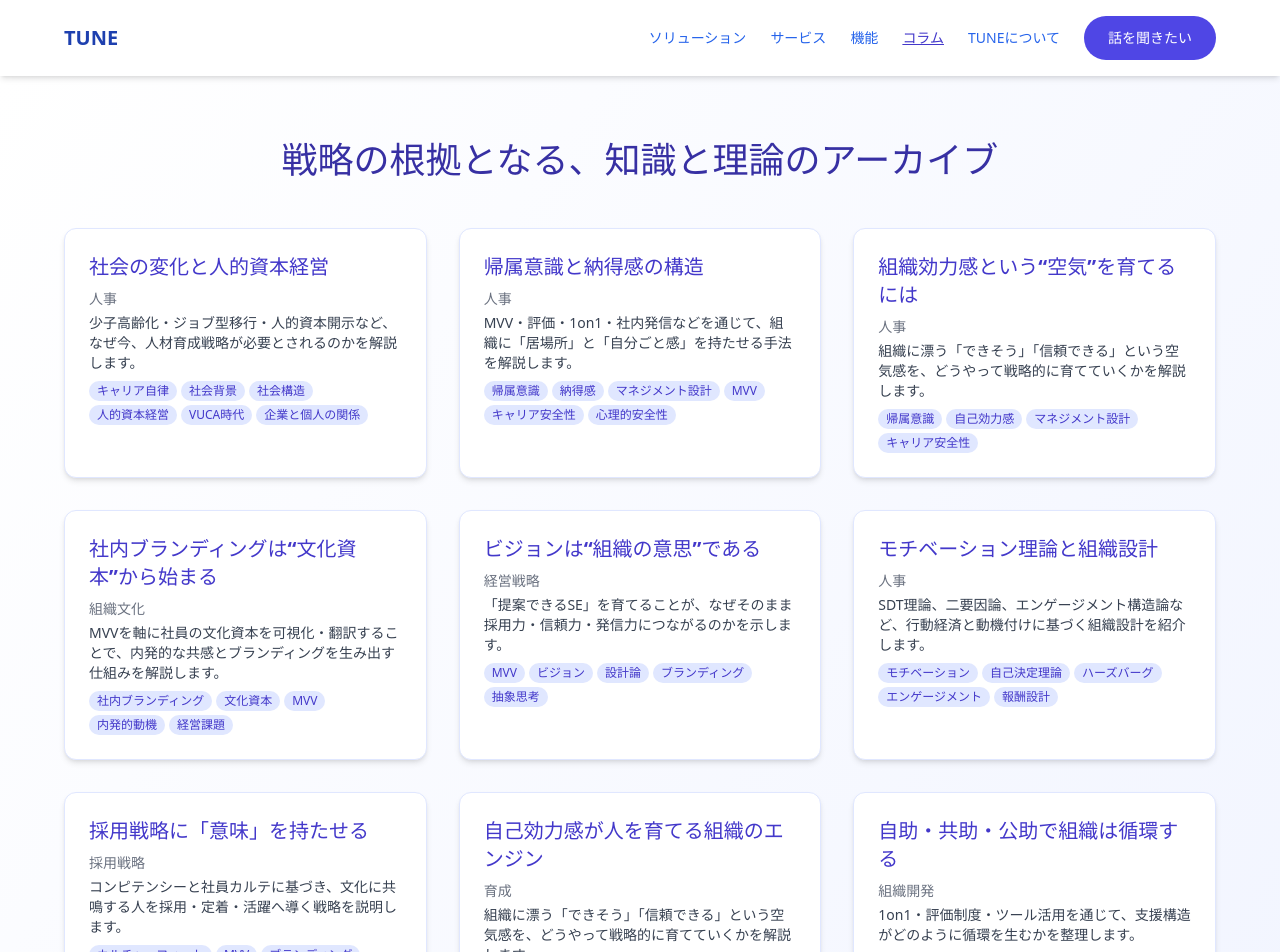
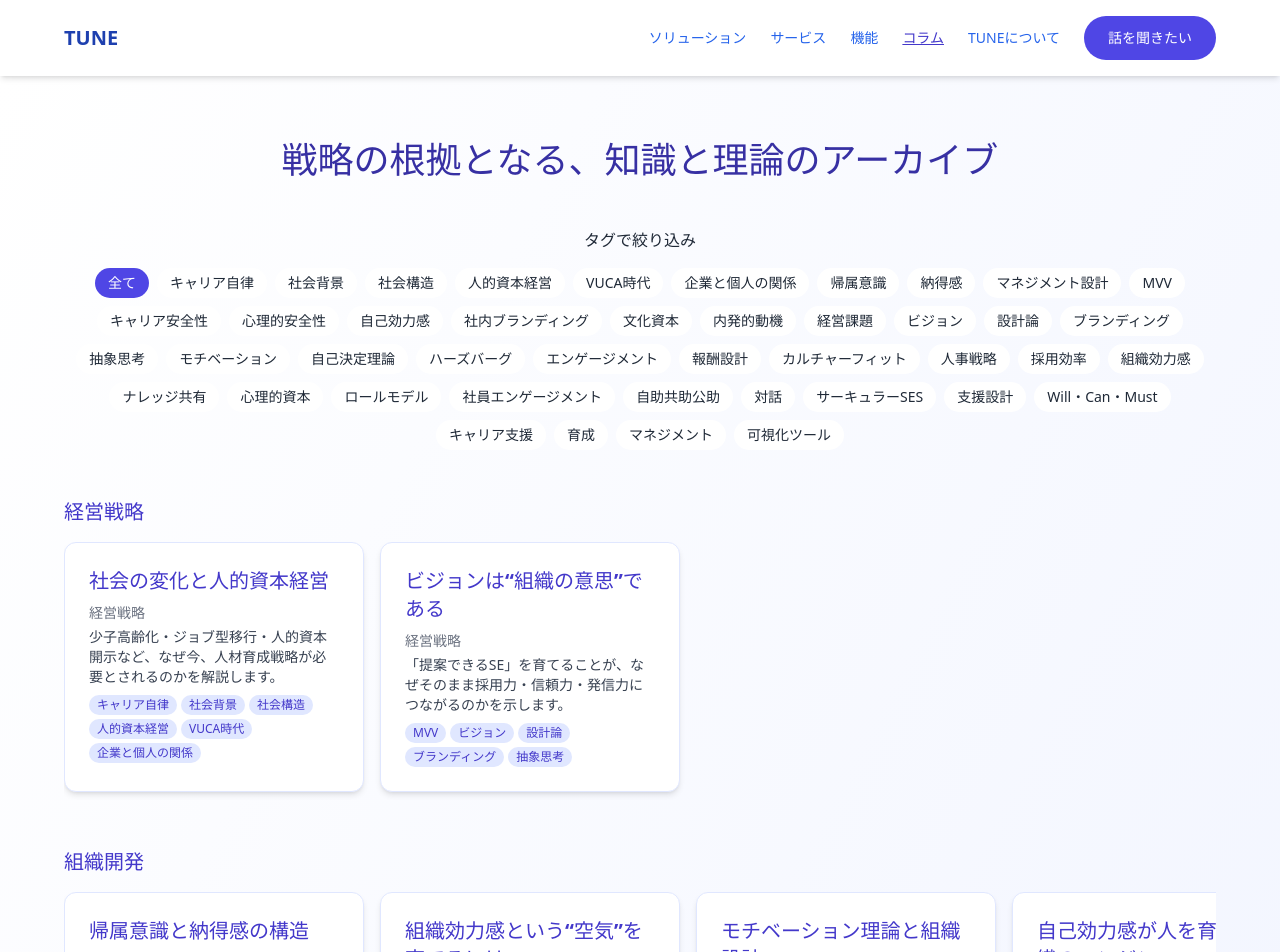
Before and after one commit to kutsu-4ta/circler-ses-lp, a React (Vite) app: page /column in a window 1280 px wide. Shown: the top 952 px of the page. Built offline with nearby package versions, Linux system fonts and the light colour scheme.

Commit message:
コラム修正

```diff
--- a/src/components/column/details/BelongingTheoryDetail.tsx
+++ b/src/components/column/details/BelongingTheoryDetail.tsx
@@ -5,7 +5,7 @@ export const belongingTheoryMeta = {
     title: "帰属意識と納得感の構造",
     author: "山下 将史",
     date: "2025年6月16日",
-    category: "人事",
+    category: "組織開発",
     tags: [
         "帰属意識",
         "納得感",
--- a/src/components/column/details/CollectiveEfficacyDetail.tsx
+++ b/src/components/column/details/CollectiveEfficacyDetail.tsx
@@ -5,7 +5,7 @@ export const collectiveEfficacyMeta = {
     title: "組織効力感という“空気”を育てるには",
     author: "山下 将史",
     date: "2025年6月16日",
-    category: "人事",
+    category: "組織開発",
     tags: [
         "帰属意識",
         "自己効力感",
--- a/src/components/column/details/ExternalFactorsDetail.tsx
+++ b/src/components/column/details/ExternalFactorsDetail.tsx
@@ -3,7 +3,7 @@ import ColumnLayout from "../ColumnLayout";
 export const externalFactorsMeta = {
     id: "external-factors",
     title: "社会の変化と人的資本経営",
-    category: "人事",
+    category: "経営戦略",
     tags: [
         "キャリア自律",
         "社会背景",
--- a/src/components/column/details/InternalBrandingDetail.tsx
+++ b/src/components/column/details/InternalBrandingDetail.tsx
@@ -5,7 +5,7 @@ export const internalBrandingMeta = {
     title: "社内ブランディングは“文化資本”から始まる",
     author: "山下 将史",
     date: "2025年6月16日",
-    category: "組織文化",
+    category: "マーケティング",
     tags: [
         "社内ブランディング",
         "文化資本",
--- a/src/components/column/details/MotivationTheoryDetail.tsx
+++ b/src/components/column/details/MotivationTheoryDetail.tsx
@@ -4,7 +4,7 @@ export const motivationTheoryMeta = {
     title: "モチベーション理論と組織設計",
     author: "山下 将史",
     date: "2025年6月16日",
-    category: "人事",
+    category: "組織開発",
     tags: [
         "モチベーション",
         "自己決定理論",
--- a/src/components/column/details/RecruitmentValueDetail.tsx
+++ b/src/components/column/details/RecruitmentValueDetail.tsx
@@ -5,7 +5,7 @@ export const recruitmentValueMeta = {
     title: "採用戦略に「意味」を持たせる",
     author: "山下 将史",
     date: "2025年6月16日",
-    category: "採用戦略",
+    category: "マーケティング",
     tags: [
         "カルチャーフィット",
         "MVV",
--- a/src/components/column/details/SelfEfficacyDetail.tsx
+++ b/src/components/column/details/SelfEfficacyDetail.tsx
@@ -5,7 +5,7 @@ export const selfEfficacyMeta = {
     title: "自己効力感が人を育てる組織のエンジン",
     author: "山下 将史",
     date: "2025年6月16日",
-    category: "育成",
+    category: "組織開発",
     tags: [
         "自己効力感",
         "組織効力感",
--- a/src/components/column/details/WillCanMustDetail.tsx
+++ b/src/components/column/details/WillCanMustDetail.tsx
@@ -5,7 +5,7 @@ export const willCanMustMeta = {
     title: "Will・Can・Mustを使った目標設計論",
     author: "山下 将史",
     date: "2025年6月16日",
-    category: "育成設計",
+    category: "マネジメント",
     tags: [
         "Will・Can・Must",
         "キャリア支援",
--- a/src/pages/ColumnPage.tsx
+++ b/src/pages/ColumnPage.tsx
@@ -1,20 +1,65 @@
 import { Link } from "react-router-dom";
 import ColumnCTA from "../components/column/ColumnCTA";
-import {columnArticles} from "../components/column/ColumnArticles";
+import { columnArticles } from "../components/column/ColumnArticles";
+import { useState } from "react";
 
 const ColumnPage: React.FC = () => {
+    const [filterTag, setFilterTag] = useState<string | null>(null);
+
+    // タグ一覧の生成
+    const uniqueTags = Array.from(new Set(columnArticles.flatMap((a) => a.tags)));
+
+    // カテゴリごとのグループ化
+    const groupedByCategory = columnArticles.reduce((acc, article) => {
+        acc[article.category] = acc[article.category] || [];
+        acc[article.category].push(article);
+        return acc;
+    }, {} as Record<string, typeof columnArticles>);
+
     return (
         <div className="font-sans text-gray-800 bg-gradient-to-br from-white to-indigo-50 min-h-screen py-16 px-6">
             <div className="max-w-6xl mx-auto">
                 <h1 className="text-4xl font-bold text-center text-indigo-800 mb-12">
                     戦略の根拠となる、知識と理論のアーカイブ
                 </h1>
-                <div className="grid gap-8 sm:grid-cols-2 lg:grid-cols-3">
-                    {columnArticles.map((article) => (
+
+                {/* タグフィルター */}
+                <div className="mb-12 text-center">
+                    <h4 className="font-bold text-md mb-4">タグで絞り込み</h4>
+                    <div className="flex flex-wrap justify-center gap-2">
+                        <button
+                            onClick={() => setFilterTag(null)}
+                            className={`px-3 py-1 rounded-full border font-medium transition ${
+                                !filterTag ? 'bg-indigo-600 text-white' : 'bg-white text-gray-800'
+                            }`}
+                        >
+                            全て
+                        </button>
+                        {uniqueTags.map((tag) => (
+                            <button
+                                key={tag}
+                                onClick={() => setFilterTag(tag)}
+                                className={`px-3 py-1 rounded-full border font-medium transition ${
+                                    filterTag === tag ? 'bg-indigo-600 text-white' : 'bg-white text-gray-800'
+                                }`}
+                            >
+                                {tag}
+                            </button>
+                        ))}
+                    </div>
+                </div>
+
+                {/* 横スクロール：タグ選択時 全体 */}
+                {filterTag && (
+                    <div className="overflow-x-auto">
+                        <div className="flex gap-4 pb-2 w-full">
+                            {columnArticles
+                                .filter((a) => a.tags.includes(filterTag))
+                                .map((article) => (
                                     <Link
                                         to={`/column/${article.id}`}
                                         key={article.id}
-                            className="bg-white rounded-xl shadow-md p-6 border border-indigo-100 hover:shadow-lg transition"
+                                        className="min-w-[280px] max-w-[300px] flex-shrink-0 bg-white rounded-xl shadow-md p-6 border border-indigo-100 hover:shadow-lg transition"
                                     >
                                         <h2 className="text-xl font-semibold text-indigo-700 mb-2">{article.title}</h2>
                                         <div className="text-sm text-gray-500 mb-1">{article.category}</div>
@@ -33,6 +78,44 @@ const ColumnPage: React.FC = () => {
                                 ))}
                         </div>
                     </div>
+                )}
+
+                {/* 横スクロール：タグ未選択時 カテゴリ別 */}
+                {!filterTag && (
+                    <>
+                        {Object.entries(groupedByCategory).map(([category, articles]) => (
+                            <section key={category} className="mb-12">
+                                <h3 className="text-xl font-bold text-indigo-700 mb-4">{category}</h3>
+                                <div className="overflow-x-auto">
+                                    <div className="flex gap-4 pb-2 w-full">
+                                        {articles.map((article) => (
+                                            <Link
+                                                to={`/column/${article.id}`}
+                                                key={article.id}
+                                                className="min-w-[280px] max-w-[300px] flex-shrink-0 bg-white rounded-xl shadow-md p-6 border border-indigo-100 hover:shadow-lg transition"
+                                            >
+                                                <h2 className="text-xl font-semibold text-indigo-700 mb-2">{article.title}</h2>
+                                                <div className="text-sm text-gray-500 mb-1">{article.category}</div>
+                                                <p className="text-gray-700 text-sm mb-2">{article.description}</p>
+                                                <div className="flex flex-wrap gap-1">
+                                                    {article.tags.map((tag) => (
+                                                        <span
+                                                            key={tag}
+                                                            className="text-xs bg-indigo-100 text-indigo-700 px-2 py-0.5 rounded-full"
+                                                        >
+                                                            {tag}
+                                                        </span>
+                                                    ))}
+                                                </div>
+                                            </Link>
+                                        ))}
+                                    </div>
+                                </div>
+                            </section>
+                        ))}
+                    </>
+                )}
+            </div>
 
             <div className="mt-24">
                 <ColumnCTA />
```
Lines whose indentation alone changed are shown as unchanged.
